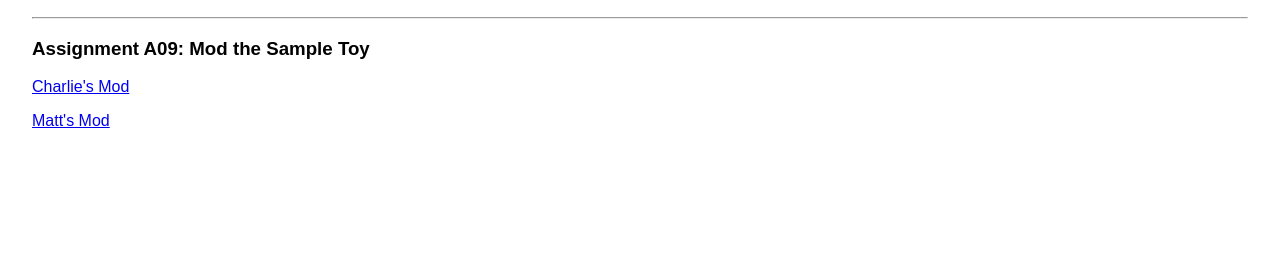
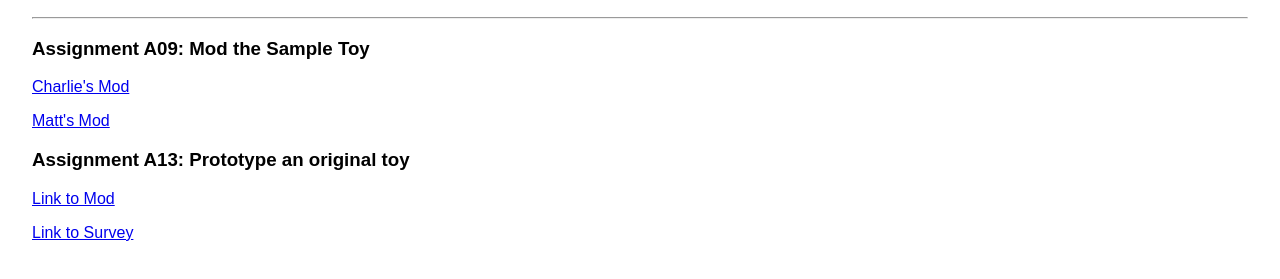
Before and after one commit to charliebaldwin/2900site, a plain HTML site: page index.html in a window 1280 px wide. Shown: the part 179-458 px from the top of the page. Drawn offline with Linux system fonts and the light colour scheme.

Commit message:
Update index.html

```diff
--- a/index.html
+++ b/index.html
@@ -26,7 +26,9 @@
      <p><a href="A09/Matt/game.html">Matt's Mod</a></p>
 
     <p></p> <!-- Empty paragraphs provide spacing between assignments -->
-
+    <h3>Assignment A13: Prototype an original toy</h3>
+    <p><a href="A13/game.html">Link to Mod</a></p>
+    <p><a href="https://forms.gle/HN5pVTkAjQPZb9fq6">Link to Survey</a></p>
     <!-- Future assignment files should be stored in dedicated subdirectories (AXX/ in this example). -->
     <!-- This navigation page would include a CLEARLY LABELED link to the game.html file in each project subdirectory. -->
     <!-- Also include links to any related online surveys as shown. -->
```
